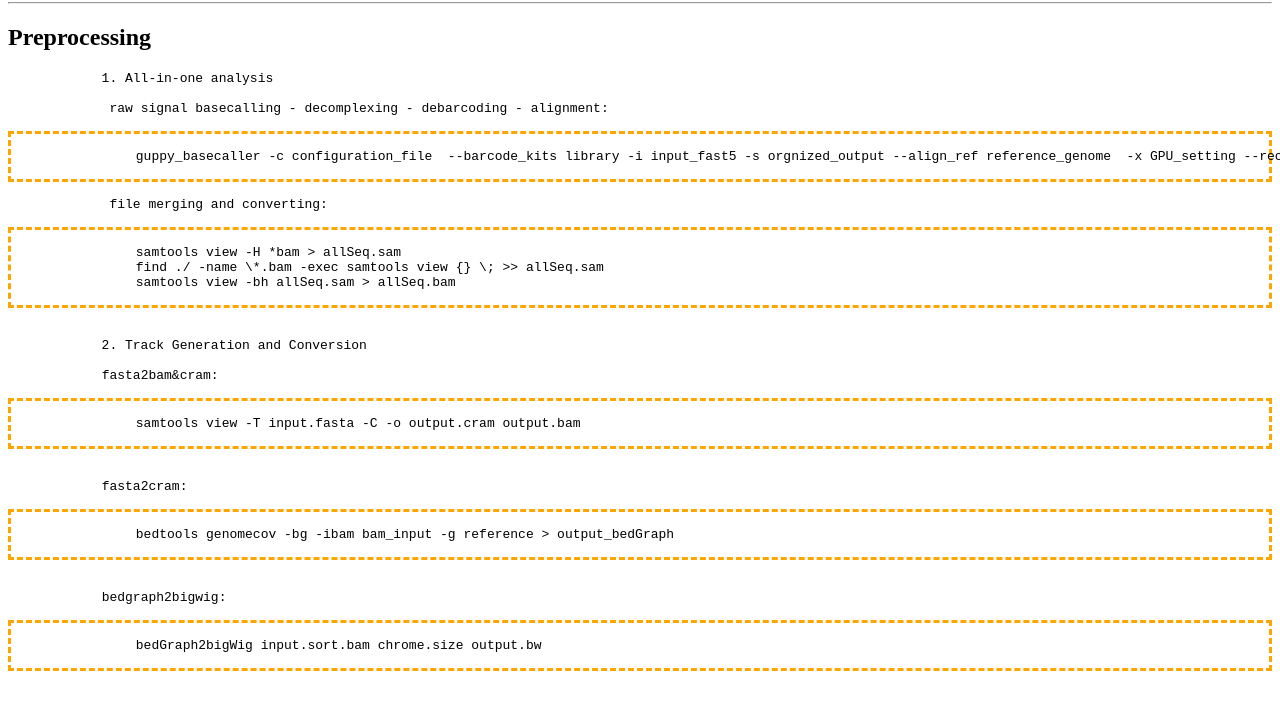
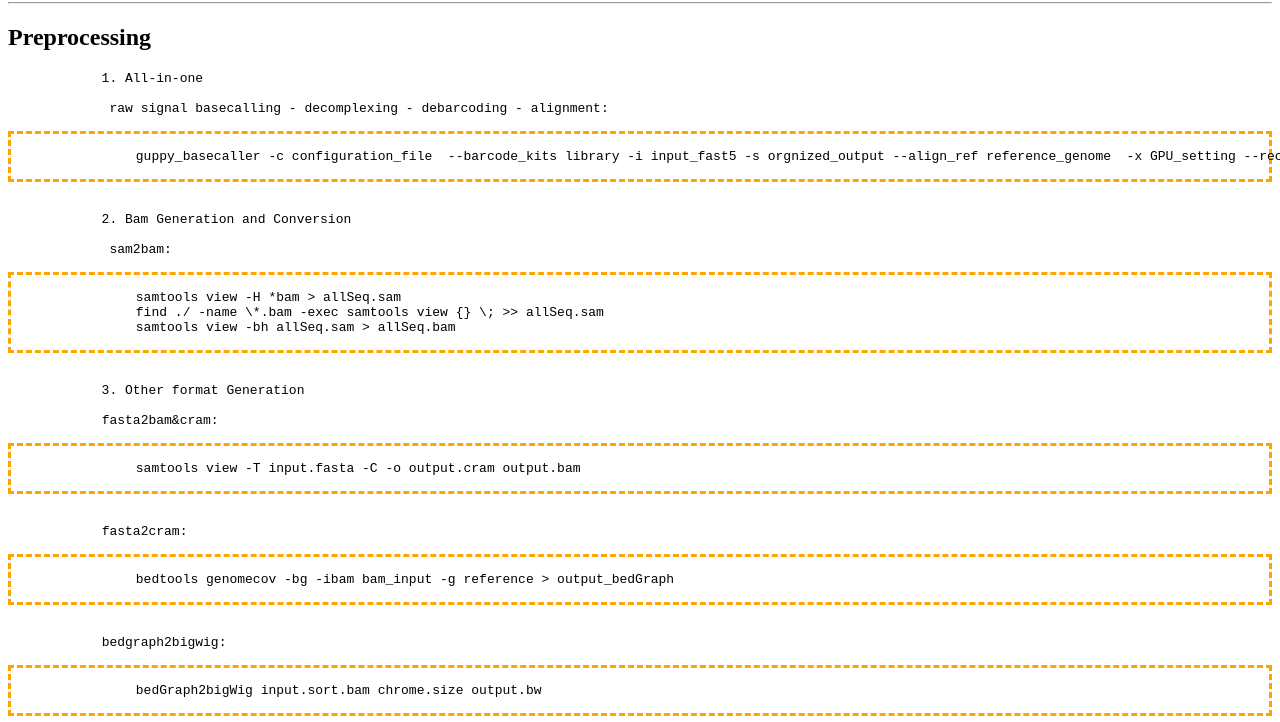
Before and after one commit to bowanglevenslab/bowanglevenslab.github.io, a plain HTML site: page index.html in a window 1280 px wide. Shown: the part 78-800 px from the top of the page. Drawn offline with Linux system fonts and the light colour scheme.

Commit message:
Update index.html

```diff
--- a/index.html
+++ b/index.html
@@ -10,20 +10,23 @@
         <hr>
         <h2> Preprocessing </h2>
         <pre>
-            1. All-in-one analysis
+            1. All-in-one
 
             <label for="guppy_protocol"> raw signal basecalling - decomplexing - debarcoding - alignment:</label>
             <div id="myDiv">
                 guppy_basecaller -c configuration_file  --barcode_kits library -i input_fast5 -s orgnized_output --align_ref reference_genome  -x GPU_setting --records_per_fastq 0 --compress_fastq
             </div>
-            <label for="format converting"> file merging and converting:</label>
+
+            2. Bam Generation and Conversion
+
+            <label for="sam2bam"> sam2bam:</label>
             <div id="myDiv">
                 samtools view -H *bam > allSeq.sam
                 find ./ -name \*.bam -exec samtools view {} \; >> allSeq.sam
                 samtools view -bh allSeq.sam > allSeq.bam
             </div>
 
-            2. Track Generation and Conversion
+            3. Other format Generation
 
             <label for="fasta2bam&cram">fasta2bam&cram:</label>
             <div id="myDiv">
```
